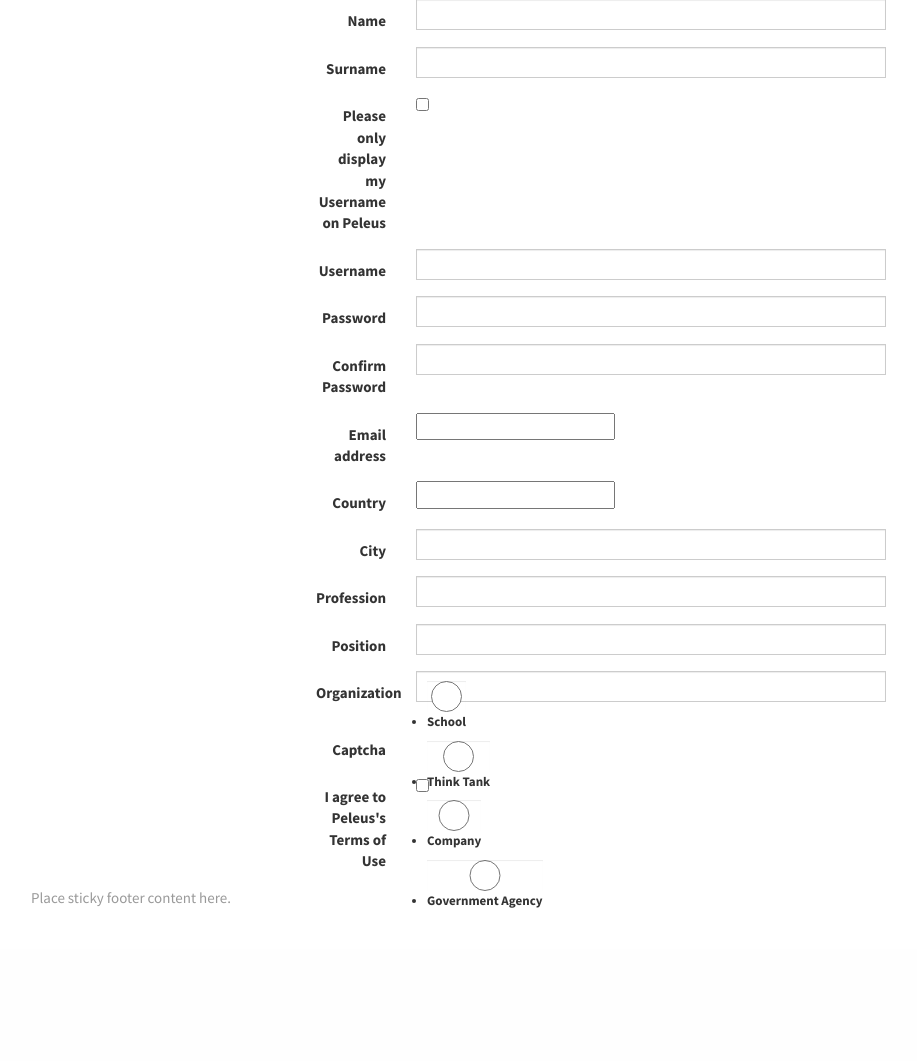
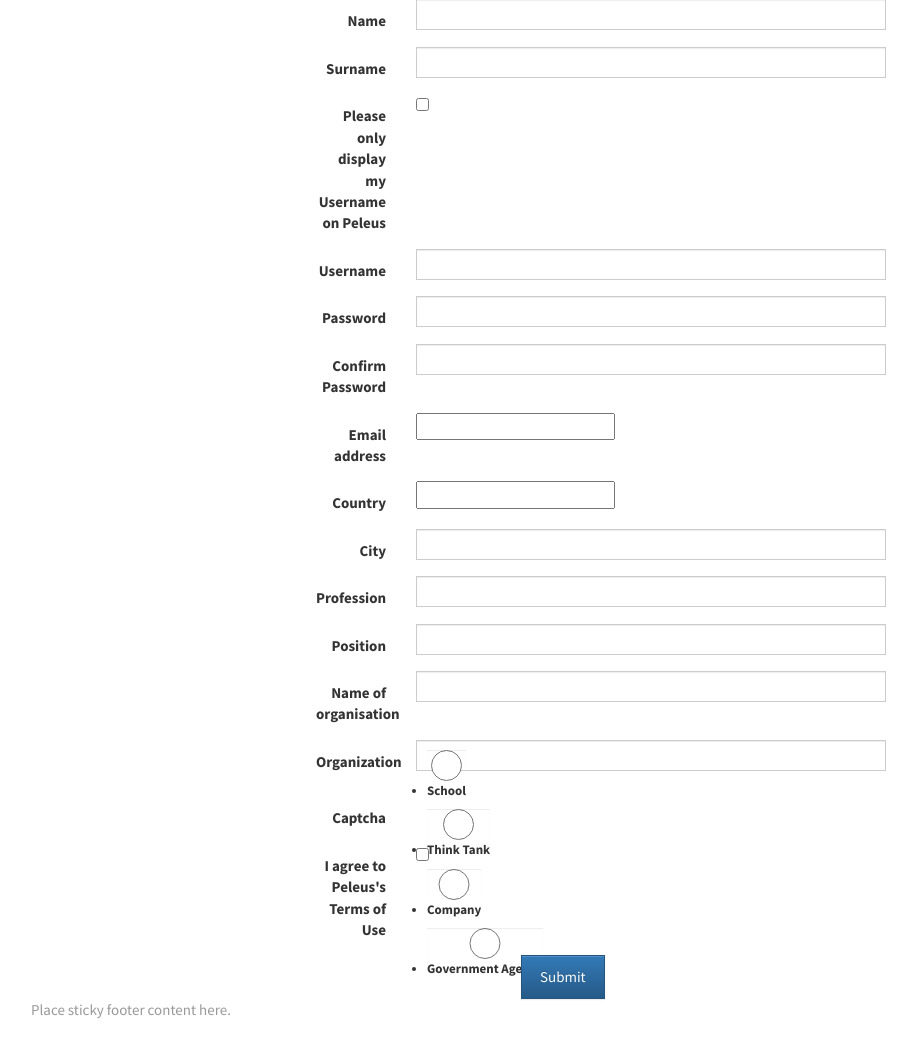
Before and after one commit to sujoklee/CopyPel, a Django app: page /signup in a window 1280 px wide. Shown: the part 383-1444 px from the top of the page, without its empty margins (39-956 px from the left). Before the commit the page ends 1291 px from the top, so only its background shows below. Run offline with Django 3.2, Linux system fonts and the light colour scheme; some libraries are stand-ins or nearby versions; some web fonts are replaced.

Commit message:
added views, refactored models

```diff
--- a/forecast/forms.py
+++ b/forecast/forms.py
@@ -5,24 +5,7 @@ from django.forms import ModelForm
 from captcha.fields import ReCaptchaField
 from Peleus.settings import ORGANIZATION_TYPE, AREAS, REGIONS, APP_NAME
 from django_countries.widgets import CountrySelectWidget
-from forecast.models import Organization, CustomUserProfile
-
-
-class OrganizationForm(ModelForm):
-    NAME_MAX = 1000
-    NAME_MIN = 1
-    organization_name = forms.CharField(
-        max_length=NAME_MAX,
-        min_length=NAME_MIN,
-        widget=forms.TextInput(attrs={'size': NAME_MAX}),
-        label='Organization Name',
-        required=True)
-
-    organization_type = forms.ChoiceField(widget=forms.RadioSelect, choices=ORGANIZATION_TYPE, required=False)
-
-    class Meta:
-        model = Organization
-        fields = '__all__'
+from forecast.models import CustomUserProfile
 
 
 class SignupCompleteForm(forms.Form):
@@ -43,15 +26,18 @@ class UserRegistrationForm(ModelForm):
     password = forms.CharField(widget=forms.PasswordInput(attrs={'class': "form-control input-sm"}), label="Password")
     password_conf = forms.CharField(widget=forms.PasswordInput(attrs={'class': "form-control input-sm"}),
                                     label='Confirm Password')
-    captcha = ReCaptchaField(attrs={'theme': 'clean'})
+    captcha = ReCaptchaField()
     organization = forms.ChoiceField(widget=forms.RadioSelect(attrs={'class': "form-control input-sm"}),
                                      choices=ORGANIZATION_TYPE,
                                      label='Organization', required=False)
+    organization_name = forms.CharField(widget=forms.TextInput(attrs={'class': "form-control input-sm"}),
+                                        label='Name of organisation')
 
     class Meta:
         model = CustomUserProfile
         fields = ("name", "surname", 'display_only_username', "username", "password",
-                  "password_conf", "email", "country", "city", "profession", "position", "organization", "captcha")
+                  "password_conf", "email", "country", "city", "profession", "position", 'organization_name',
+                  "organization", "captcha")
         exclude = ['user', 'activation_token', 'expires_at', 'email_verified']
         widgets = {'country': CountrySelectWidget(attrs={'class': "form-control input-sm"}),
                    'name': forms.TextInput(attrs={'class': "form-control input-sm"}),
@@ -66,5 +52,9 @@ class UserRegistrationForm(ModelForm):
         user = User(username=data['username'], first_name=data['name'], last_name=data['surname'], email=data['email'],
                     password=data['password'])
         user.save()
-        user_profile = CustomUserProfile(user=user, country=data['country'], )
+        user_profile = CustomUserProfile(user=user, country=data['country'], city=data['city'],
+                                         profession=data['profession'], position=data['position'],
+                                         organization_name=data['organization_name'],
+                                         organization=data['organization'],
+                                         display_only_username=data['display_only_username'])
         user_profile.save()
--- a/forecast/models.py
+++ b/forecast/models.py
@@ -12,7 +12,8 @@ class CustomUserProfile(models.Model):
     city = models.CharField(max_length=50, blank=True)
     profession = models.CharField(max_length=100, blank=True)
     position = models.CharField(max_length=100, blank=True)
-    organization = models.ForeignKey('Organization', blank=True)
+    organization = models.CharField(choices=ORGANIZATION_TYPE, max_length=2)
+    organization_name = models.TextField(blank=True)
     forecast_areas = models.CommaSeparatedIntegerField(max_length=3, blank=True)
     forecast_regions = models.CommaSeparatedIntegerField(max_length=3, blank=True)
 
@@ -20,12 +21,3 @@ class CustomUserProfile(models.Model):
     expires_at = models.DateTimeField(blank=True)
     email_verified = models.BooleanField(default=False)
     conditions_accepted = models.BooleanField(default=False)
-
-
-class Organization(models.Model):
-
-    organization_type = models.CharField(choices=ORGANIZATION_TYPE, max_length=2)
-    organization_name = models.TextField(blank=True)
-
-    def __unicode__(self):
-        return '%s - %s' % (self.organization_type, self.organization_name)
--- a/forecast/views.py
+++ b/forecast/views.py
@@ -47,9 +47,9 @@ class LoginView(View):
         user = authenticate(username=username, password=password)
         if user is not None:  # and user.is_active:
             if not user.conditions_accepted:
-                return HttpResponseRedirect(reverse('registered'))
+                return HttpResponseRedirect(reverse('signup2'))
             login(request, user)
-            return HttpResponseRedirect(reverse('index'))
+            return HttpResponseRedirect(reverse('home'))
         else:
             return HttpResponse('Invalid login or password', status=400)
 
@@ -66,7 +66,6 @@ class SignUpView(View):
         signup_form = UserRegistrationForm(request.POST)
         if signup_form.is_valid():
             signup_form.save()
-
             return HttpResponseRedirect(reverse('signup2'))
 
 
--- a/templates/sign_up_page.html
+++ b/templates/sign_up_page.html
@@ -11,21 +11,21 @@
     </div>
 
 
-
-
-
     <form id="signupForm" class="form-horizontal" method="post" action="{% url 'signup' %}">
         {% csrf_token %}
         <div class="center-block form-center-block">
-            {%  for field in form %}
-            <div class="form-group">
-                <label for="{{ field.label }}" class="col-sm-2 control-label">{{ field.label }}</label>
+            {% for field in form %}
+                <div class="form-group">
+                    <label for="{{ field.label }}" class="col-sm-2 control-label">{{ field.label }}</label>
 
-                <div class="col-sm-10">
-                    {{ field }}
+                    <div class="col-sm-10">
+                        {{ field }}
+                    </div>
                 </div>
+            {% endfor %}
+            <div class="col-md-4 col-md-offset-4">
+                <button type="submit" class="btn btn-large btn-primary">Submit</button>
             </div>
-            {% endfor %}
         </div>
     </form>
 
```
